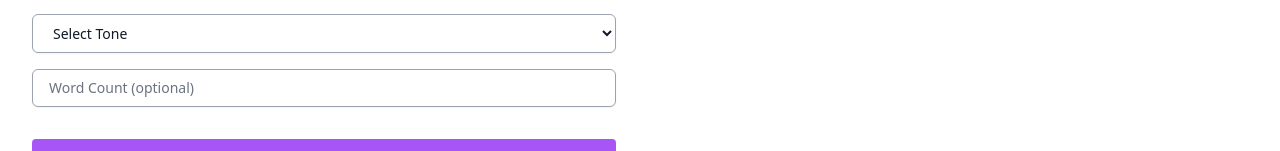
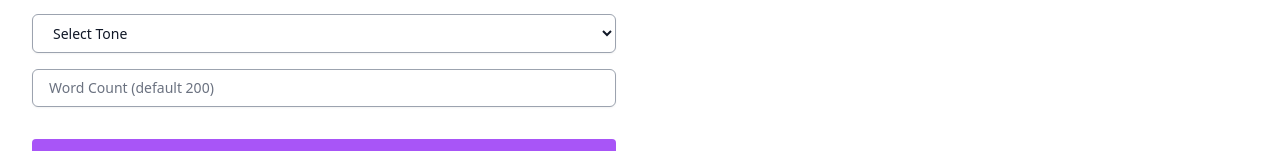
Before and after one commit to emelyn-barrientos/ai-jobbish-descriptions, a Next.js app: page / in a window 1280 px wide. Shown: the part 444-595 px from the top of the page. Built offline with nearby package versions, Linux system fonts and the light colour scheme.

Commit message:
Change placeholder for wordCount input

```diff
--- a/src/components/Form.js
+++ b/src/components/Form.js
@@ -67,9 +67,9 @@ export default function Form({
         />
         {/* Word Count */}
         <InputField
-          label="Word Count (Optional)"
+          label="Word Count"
           name="wordCount"
-          placeholder="Word Count (optional)"
+          placeholder="Word Count (default 200)"
           type="number"
           min={0}
           max={800}
```
